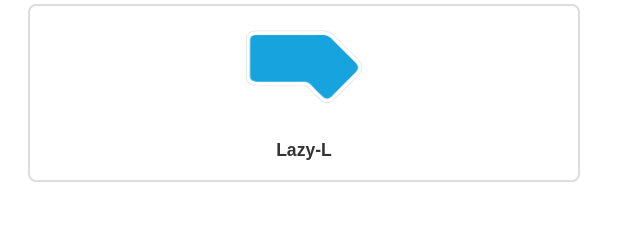
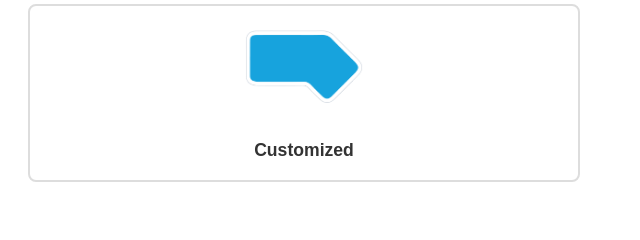
Before and after one commit to diansheng92/pool, a website: page safety-covers-template.html in a window 1280 px wide. Shown: the part 832-1072 px from the top of the page, 628-1268 px from the left. Drawn offline with Linux system fonts and the light colour scheme.

Commit message:
Rename Lazy-L to Customized throughout the configurator

```diff
--- a/safety-covers-template.html
+++ b/safety-covers-template.html
@@ -720,9 +720,9 @@
                     <img src="images/rectangle.png" alt="Rectangle Shape">
                     <h4>Rectangle</h4>
                 </div>
-                <div class="shape-card" data-shape="lazy-l">
-                    <img src="images/lazy-l.png" alt="Lazy-L Shape">
-                    <h4>Lazy-L</h4>
+                <div class="shape-card" data-shape="customized">
+                    <img src="images/lazy-l.png" alt="Customized Shape">
+                    <h4>Customized</h4>
                 </div>
             </div>
         </section>
@@ -788,16 +788,16 @@
             </div>
         </section>
 
-        <!-- Custom Cover Message (for Lazy-L and other custom shapes) -->
+        <!-- Custom Cover Message (for Customized and other custom shapes) -->
         <section class="config-step" id="step-custom">
             <div class="custom-cover-message">
                 <div class="step-display">
-                    <strong>Step 1: Shape:</strong> <span id="custom-shape-name">Lazy-L</span> ✓<br>
+                    <strong>Step 1: Shape:</strong> <span id="custom-shape-name">Customized</span> ✓<br>
                     <strong>Step 2: Send Measurements</strong>
                 </div>
                 <h3>Looks like your pool requires a custom safety cover</h3>
                 <p>Click below to get a FREE quote!</p>
-                <a href="#" class="cta-button" id="custom-quote-button">Click here for custom <span id="custom-shape-link">Lazy-L</span> options</a>
+                <a href="#" class="cta-button" id="custom-quote-button">Click here for custom <span id="custom-shape-link">Customized</span> options</a>
                 <p style="margin-top: 2rem; font-size: 0.95rem; color: #666;">
                     * Turnaround times listed online begin after payment has been made, and the order is submitted for manufacturing
                 </p>
@@ -1168,7 +1168,7 @@
             oval: [
                 "12' x 24'", "15' x 30'", "18' x 36'", "20' x 40'"
             ],
-            'lazy-l': [
+            'customized': [
                 "16' x 32'", "18' x 36'", "20' x 40'"
             ],
             'square-l': [
@@ -1188,7 +1188,7 @@
             rectangle: { hasCorner: true, hasStep: true, hasSize: true },
             grecian: { hasCorner: true, hasStep: true, hasSize: true },
             oval: { hasCorner: false, hasStep: false, hasSize: true },
-            'lazy-l': { hasCorner: false, hasStep: false, hasSize: false, requiresCustom: true },  // Lazy-L requires custom cover
+            'customized': { hasCorner: false, hasStep: false, hasSize: false, requiresCustom: true },  // Customized requires custom cover
             'square-l': { hasCorner: false, hasStep: true, hasSize: true },
             round: { hasCorner: false, hasStep: false, hasSize: true },
             roman: { hasCorner: true, hasStep: true, hasSize: true }
```
